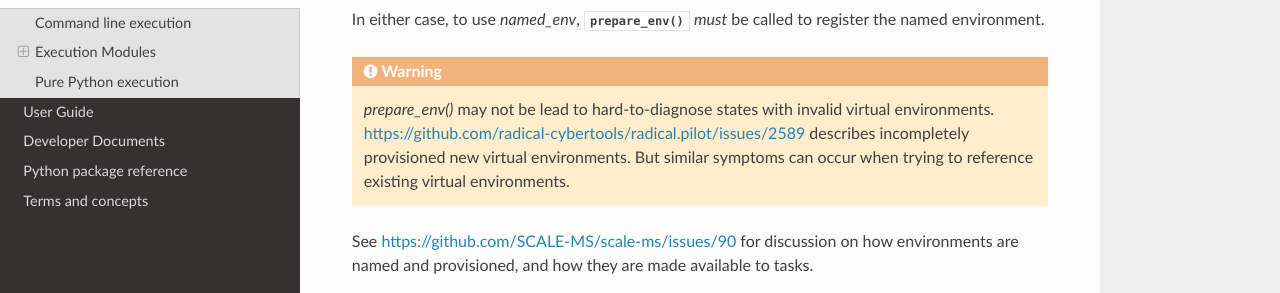
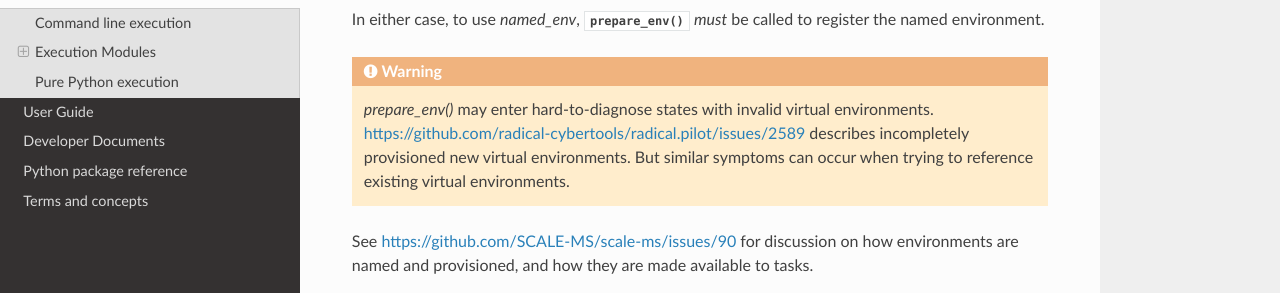
Before and after one commit to SCALE-MS/scale-ms, a Sphinx documentation site: the page built from docs/invocation.rst, in a window 1280 px wide and 900 px high, scrolled down 3663 px. Shown: the part 158-451 px from the top of the window. Built offline with Sphinx 7.4.7 and the Read the Docs theme 2.0.0, drawn with Linux system fonts in a browser that asks for light colours.

Commit message:
Fix wording.

```diff
--- a/docs/invocation.rst
+++ b/docs/invocation.rst
@@ -189,7 +189,7 @@ or a new environment.
 In either case, to use *named_env*, :py:func:`~radical.pilot.Pilot.prepare_env`
 *must* be called to register the named environment.
 
-.. warning:: *prepare_env()* may not be lead to hard-to-diagnose states
+.. warning:: *prepare_env()* may enter hard-to-diagnose states
     with invalid virtual environments.
     https://github.com/radical-cybertools/radical.pilot/issues/2589 describes
     incompletely provisioned new virtual environments. But similar symptoms
```
